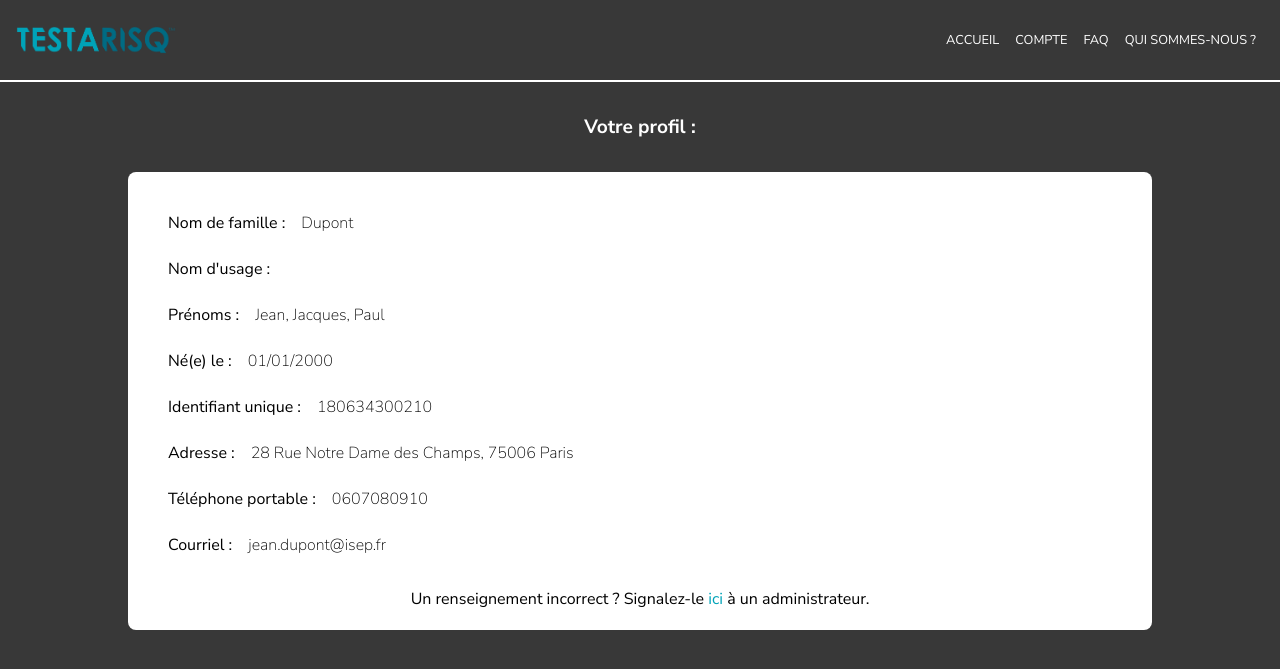
After one commit to Fortunae-Via/Testarisq, a PHP site: page /moncomptePHP.php in a window 1280 px wide. The commit adds this page. Shown: the top 669 px of the page. Run offline with PHP 8.4, Linux system fonts and the light colour scheme; data that the repository does not hold is empty.

Commit message:
Séparation tests php moncompte

```diff
--- /dev/null
+++ b/moncomptePHP.php
@@ -0,0 +1,58 @@
+<!DOCTYPE html>
+<html>
+<head>
+	<meta charset="utf-8" />
+    <link rel="stylesheet" href="style/style_commun.css" />
+    <link rel="stylesheet" href="style/header.css" />
+    <link rel="stylesheet" href="style/MonCompte.css" />
+	<title>TESTARISQ - Mon Compte</title>
+</head>
+<body>
+
+	<!-- Header -->
+	<?php include("php/header.php");?>
+
+	<div class="div_page">
+		<header>
+            <h2>Votre profil :</h2>
+        </header>
+		<section id = "sect">
+			<div class="infos">
+
+				<?php
+				try
+		{
+		// On se connecte à MySQL
+		$bdd = new PDO('mysql:host=localhost;dbname=bdd_testarisq;charset=utf8', 'root', '');
+
+		}
+		catch(Exception $e)
+		{
+
+		// En cas d'erreur, on affiche un message et on arrête tout
+     	   die('Erreur : '.$e->getMessage());
+		}
+				/*$req = $bdd->prepare("INSERT INTO 'nom de la bdd' SET username = ?, password = ?, email = ?");
+				 --> dans la page register */
+				session_start();
+				$user = $bdd->query('select * from personne');
+				while ($data = $user->fetch())
+					{$prenom1 = $data['Premier prénom'];
+			$prenom2 = $data['Deuxième Prénom'];
+			$prenom3 = $data['Troisième Prénom'];}
+				?>
+				<p>Nom de famille :<span class="user_info">Dupont <?= $prenom1 ?> <?= $prenom2 ?> <?= $prenom3 ?></span></p>
+				<p>Nom d'usage :<span class="user_info"></span></p>
+				<p>Prénoms :<span class="user_info">Jean, Jacques, Paul</span></p>
+				<p>Né(e) le :<span class="user_info">01/01/2000</span></p>
+				<p>Identifiant unique :<span class="user_info">180634300210</span></p>
+				<p>Adresse :<span class="user_info">28 Rue Notre Dame des Champs, 75006 Paris</span></p>
+				<p>Téléphone portable :<span class="user_info">0607080910</span></p>
+				<p>Courriel :<span class="user_info">jean.dupont@isep.fr</span></p>
+			</div>
+			<p class="bottom">Un renseignement incorrect ? Signalez-le <a href="mailto:tanguy.robilliard@gmail.com">ici</a> à un administrateur.</p>
+		</section>
+	</div>
+
+</body>
+</html>
```
Also changed, not shown: moncompte.php (+5 -26 lines).
